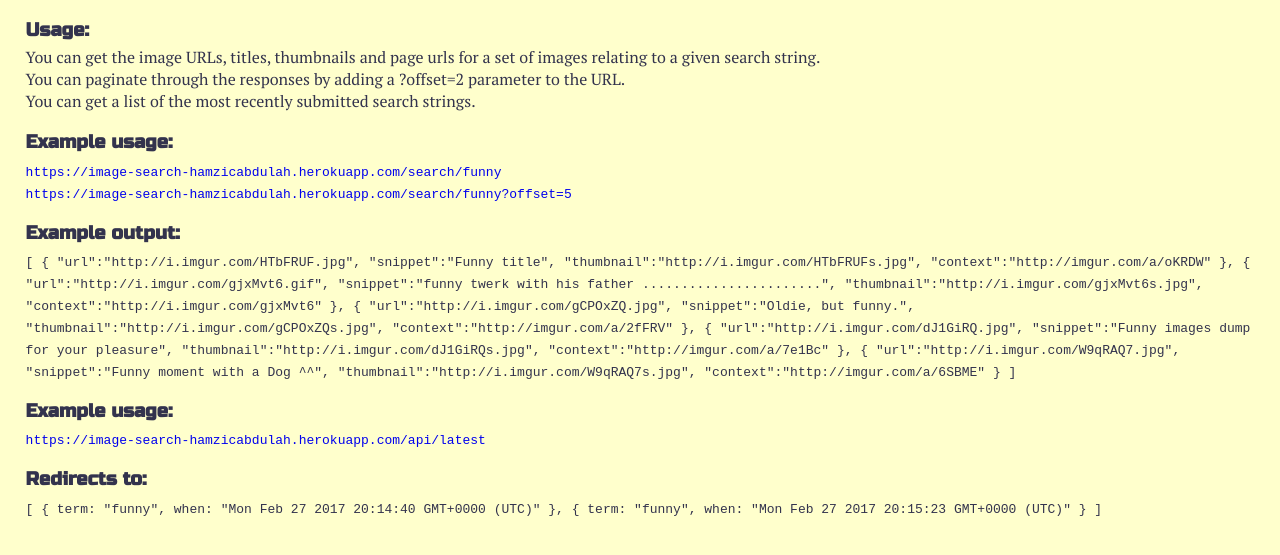
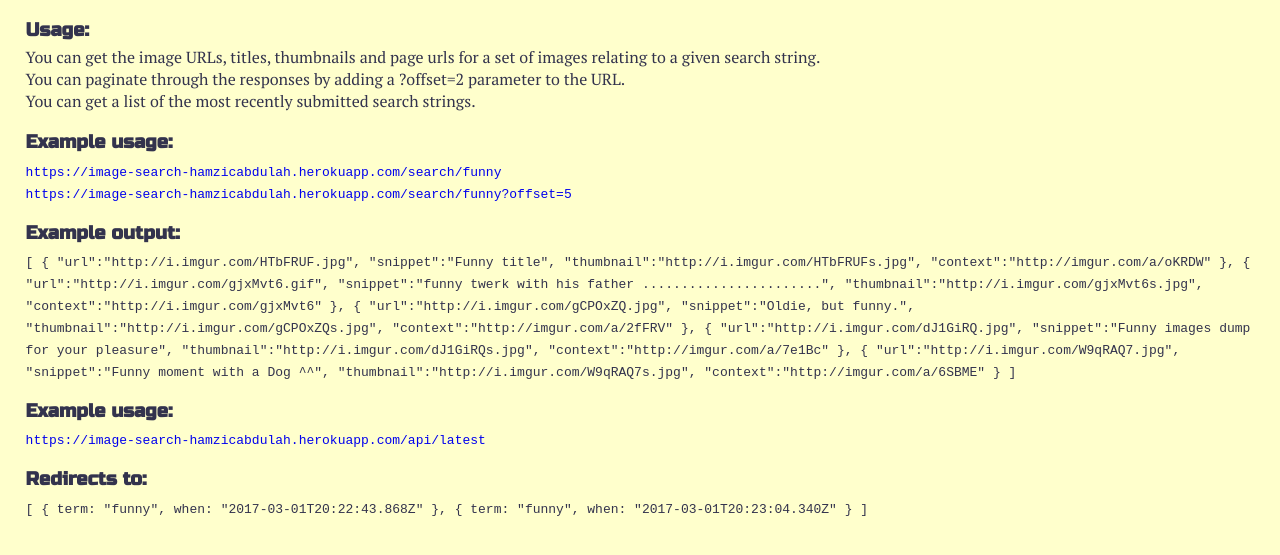
Before and after one commit to hamzicabdulah/image-search, a website: page client/index.html in a window 1280 px wide. Shown: the part 63-618 px from the top of the page. Drawn offline with Linux system fonts and the light colour scheme.

Commit message:
Modified index file

```diff
--- a/client/index.html
+++ b/client/index.html
@@ -72,11 +72,11 @@
                     [
                         {
                             term: "funny",
-                            when: "Mon Feb 27 2017 20:14:40 GMT+0000 (UTC)"
+                            when: "2017-03-01T20:22:43.868Z"
                         },
                         {
                             term: "funny",
-                            when: "Mon Feb 27 2017 20:15:23 GMT+0000 (UTC)"
+                            when: "2017-03-01T20:23:04.340Z"
                         }
                     ]
                 </code>
```
